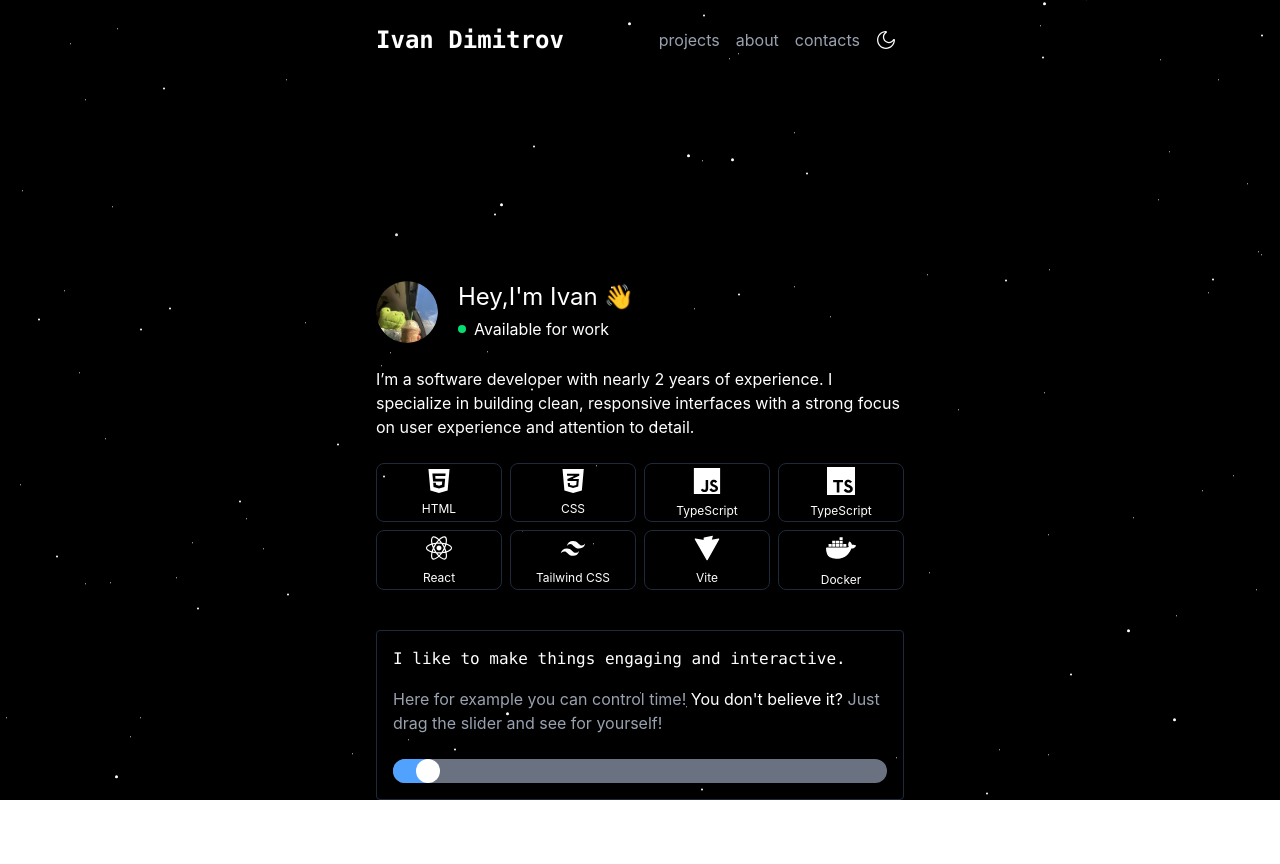
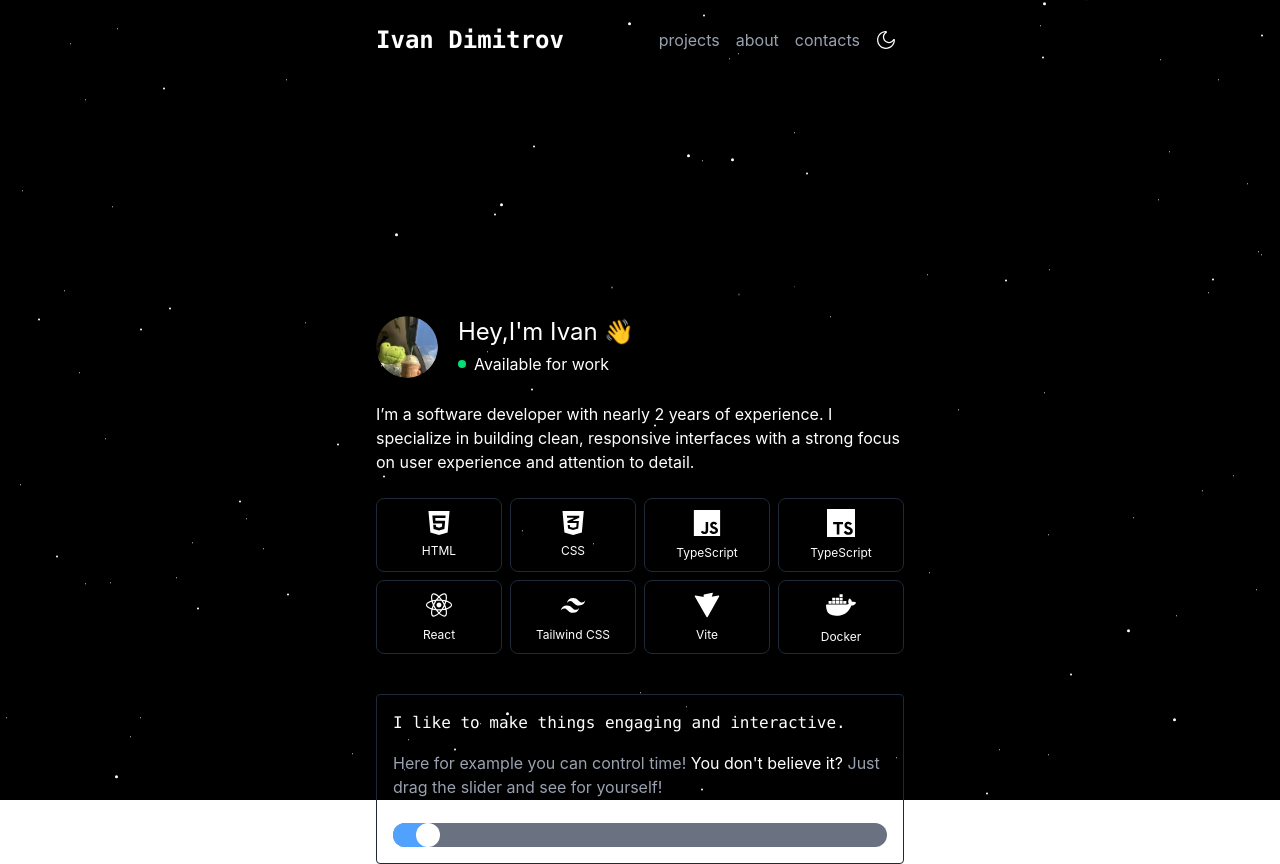
Before and after one commit to Durotaren/portfolio, a React (Vite) app: page / in a window 1280 px wide. Before the commit the page ends 800 px from the top, so only its background shows below. Built offline with nearby package versions, Linux system fonts and the light colour scheme; no server answers.

Commit message:
Start developing the Contacts component and change minor styles in others

```diff
--- a/src/App.tsx
+++ b/src/App.tsx
@@ -18,8 +18,8 @@ function App() {
       onMouseMove={(e) => {
         if (isDragging && sliderRef.current) {
           const rect = sliderRef.current.getBoundingClientRect();
-          let newPos = ((e.clientX - rect.left) / rect.width) * 100; // 0-100%
-          newPos = Math.max(2.3, Math.min(97.7, newPos)); // clamp
+          let newPos = ((e.clientX - rect.left) / rect.width) * 100;
+          newPos = Math.max(2.3, Math.min(97.7, newPos));
           console.log(newPos, rect.width);
 
           setPosition(newPos);
--- /dev/null
+++ b/src/components/Contacts.tsx
@@ -0,0 +1,19 @@
+import githubSvg from '../assets/github.svg';
+import emailSvg from '../assets/email.svg';
+
+export default function RecentProjects() {
+  return (
+    <div className="flex gap-2 mt-2">
+      <div className="flex gap-2">
+        <div className="flex justify-center items-center gap-3  ">
+          <img src={emailSvg} className="w-4 h-4" alt="" />
+          <p className="text-[#a3a3a3]">Send me an email</p>
+        </div>
+        <div className="flex justify-center items-center gap-3  ">
+          <img src={githubSvg} className="w-4 h-4" alt="" />
+          <p className="text-[#a3a3a3]">Send me an email</p>
+        </div>
+      </div>
+    </div>
+  );
+}
--- a/src/components/Map.tsx
+++ b/src/components/Map.tsx
@@ -105,7 +105,7 @@ export default function Map() {
   }, []);
 
   return (
-    <div className="relative w-full h-[192px] rounded-xl mb-1">
+    <div className="relative w-full min-h-[192px] rounded-xl mb-1">
       <div ref={mapContainer} className="w-full h-full rounded-xl" />
       <div className="absolute bottom-0 left-0 w-full h-[30%] pointer-events-none bg-gradient-to-t from-[#000000] to-transparent" />
     </div>
--- a/src/components/Skills.tsx
+++ b/src/components/Skills.tsx
@@ -9,7 +9,7 @@ import DockerIcon from './icons/DockerIcon';
 
 export default function Skills() {
   return (
-    <div className="w-full h-[156px] my-6 grid grid-cols-4 grid-rows-2 gap-2">
+    <div className="w-full min-h-[156px] my-6 grid grid-cols-4 grid-rows-2 gap-2">
       <HtmlIcon />
       <CssIcon />
       <JavaScriptIcon />
```
Also changed, not shown: src/assets/email.svg (added), src/assets/github.svg (added).
